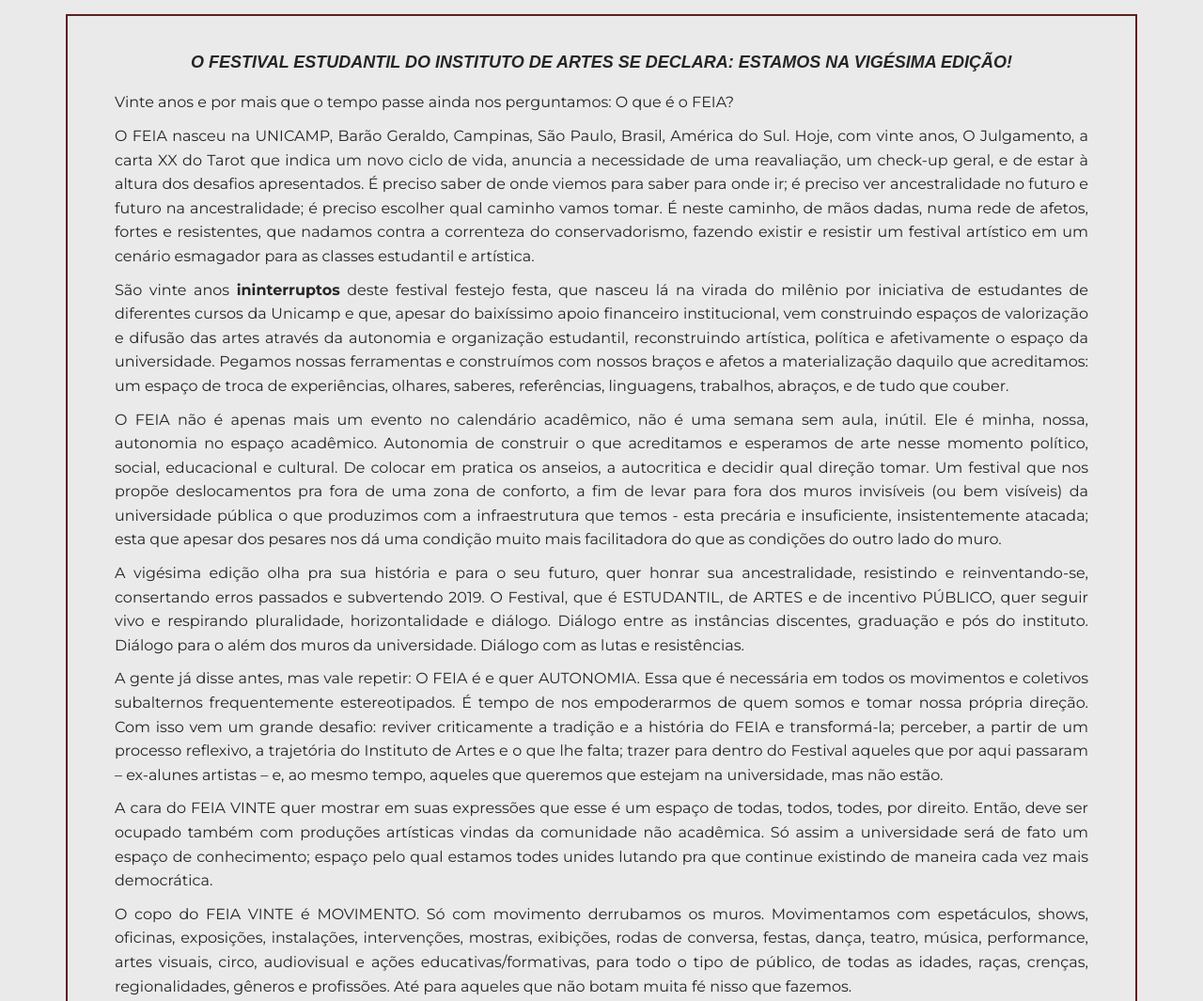
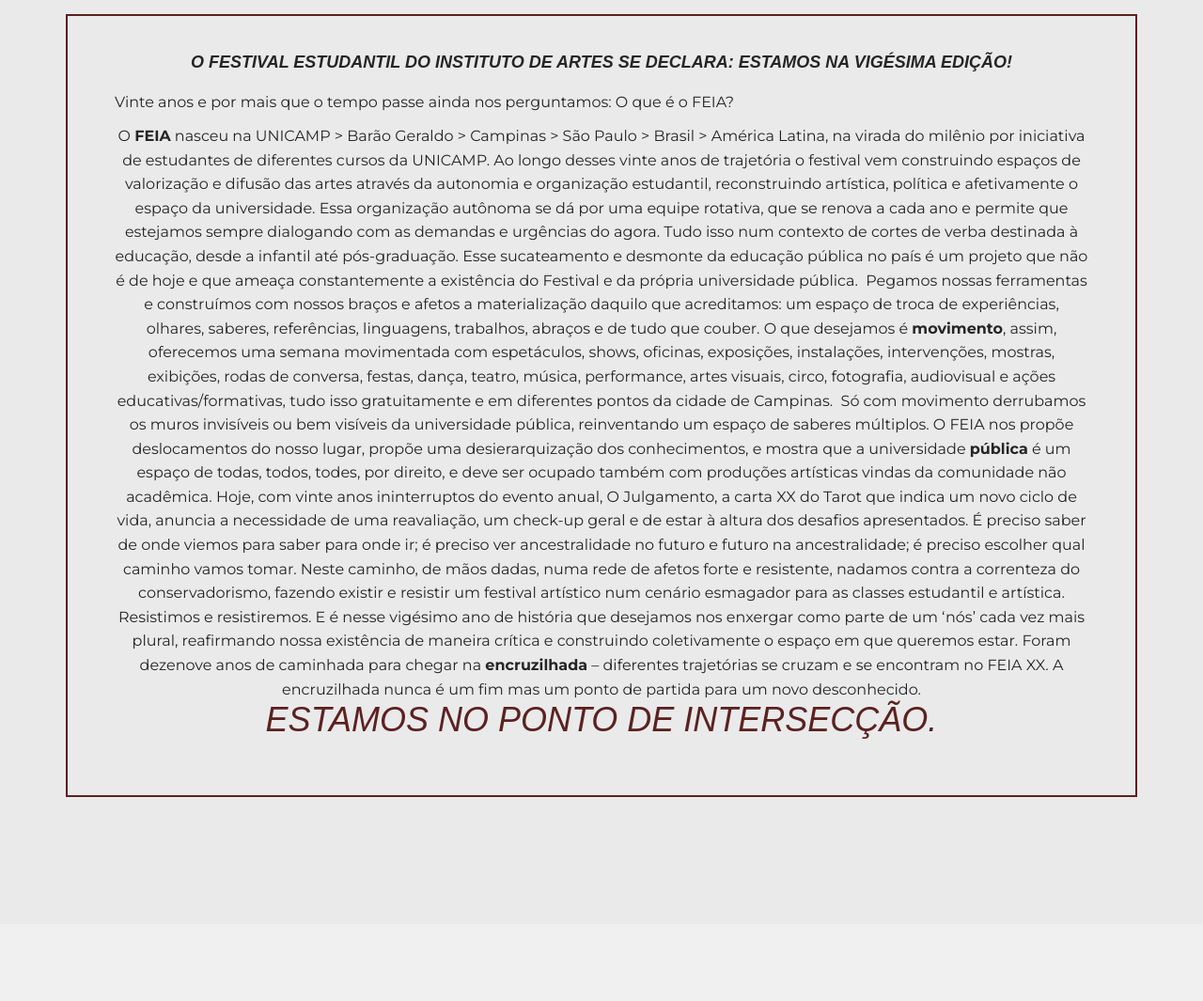
Before and after one commit to feiaunicamp/feiaxx, a plain HTML site: page index.html in a window 1280 px wide. Shown: the part 1020-2085 px from the top of the page at 94% size. Drawn offline with Linux system fonts and the light colour scheme; a web font is replaced by a local one.

Commit message:
Update index.html

```diff
--- a/index.html
+++ b/index.html
@@ -126,20 +126,23 @@
 
 <h4 style="font-style: italic; text-transform: uppercase;">O Festival Estudantil do Instituto de Artes se declara: estamos na VIGÉSIMA edição!</h4>
 <p align="justify"><span><span style="font-size: medium;">Vinte anos e por mais que o tempo passe ainda nos perguntamos: O que é o FEIA?</span></span></p>
-<p align="justify"><span><span style="font-size: medium;">O FEIA nasceu na UNICAMP, Barão Geraldo, Campinas, São Paulo, Brasil, América do Sul. Hoje, com vinte anos, O Julgamento, a carta XX do Tarot que indica um novo ciclo de vida, anuncia a necessidade de uma reavaliação, um check-up geral, e de estar à altura dos desafios apresentados. É preciso saber de onde viemos para saber para onde ir; é preciso ver ancestralidade no futuro e futuro na ancestralidade; é preciso escolher qual caminho vamos tomar. É neste caminho, de mãos dadas, numa rede de afetos, fortes e resistentes, que nadamos contra a correnteza do conservadorismo, fazendo existir e resistir um festival artístico em um cenário esmagador para as classes estudantil e artística.</span></span></p>
-<p align="justify"><span><span style="font-size: medium;"> São vinte anos </span></span><span><span style="font-size: medium;"><b>ininterruptos</b></span></span><span><span style="font-size: medium;"> deste festival festejo festa, que nasceu lá na virada do milênio por iniciativa de estudantes de diferentes cursos da Unicamp e que, apesar do baixíssimo apoio financeiro institucional, vem construindo espaços de valorização e difusão das artes através da autonomia e organização estudantil, reconstruindo artística, política e afetivamente o espaço da universidade. Pegamos nossas ferramentas e construímos com nossos braços e afetos a materialização daquilo que acreditamos: um espaço de troca de experiências, olhares, saberes, referências, linguagens, trabalhos, abraços, e de tudo que couber.</span></span></p>
-<p align="justify"><span><span style="font-size: medium;"> O FEIA não é apenas mais um evento no calendário acadêmico, não é uma semana sem aula, inútil. Ele é minha, nossa, autonomia no espaço acadêmico. Autonomia de construir o que acreditamos e esperamos de arte nesse momento político, social, educacional e cultural. De colocar em pratica os anseios, a autocritica e decidir qual direção tomar. Um festival que nos propõe deslocamentos pra fora de uma zona de conforto, a fim de levar para fora dos muros invisíveis (ou bem visíveis) da universidade pública o que produzimos com a infraestrutura que temos - esta precária e insuficiente, insistentemente atacada; esta que apesar dos pesares nos dá uma condição muito mais facilitadora do que as condições do outro lado do muro.</span></span></p>
-<p align="justify"><span><span style="font-size: medium;"> A vigésima edição olha pra sua história e para o seu futuro, quer honrar sua ancestralidade, resistindo e reinventando-se, consertando erros passados e subvertendo 2019. O Festival, que é ESTUDANTIL, de ARTES e de incentivo PÚBLICO, quer seguir vivo e respirando pluralidade, horizontalidade e diálogo. Diálogo entre as instâncias discentes, graduação e pós do instituto. Diálogo para o além dos muros da universidade. Diálogo com as lutas e resistências.</span></span></p>
-<p align="justify"><span><span style="font-size: medium;"> A gente já disse antes, mas vale repetir: O FEIA é e quer AUTONOMIA. Essa que é necessária em todos os movimentos e coletivos subalternos frequentemente estereotipados. É tempo de nos empoderarmos de quem somos e tomar nossa própria direção. </span></span><span><span><span style="font-size: medium;">Com isso vem um grande desafio: reviver criticamente a tradição e a história do FEIA e transformá-la; perceber, a partir de um processo reflexivo, a trajetória do Instituto de Artes e o que lhe falta; trazer para dentro do Festival aqueles que por aqui passaram – ex-alunes artistas – e, ao mesmo tempo, aqueles que queremos que estejam na universidade, mas não estão.</span></span></span></p>
-<p align="justify"><span><span style="font-size: medium;"> A cara do FEIA VINTE quer mostrar em suas expressões que esse é um espaço de todas, todos, todes, por direito. Então, deve ser ocupado também com produções artísticas vindas da comunidade não acadêmica. Só assim a universidade será de fato um espaço de conhecimento; espaço pelo qual estamos todes unides lutando pra que continue existindo de maneira cada vez mais democrática.</span></span></p>
-<p align="justify"><span><span style="font-size: medium;"> O copo do FEIA VINTE é MOVIMENTO. Só com movimento derrubamos os muros. Movimentamos com espetáculos, shows, oficinas, exposições, instalações, intervenções, mostras, exibições, rodas de conversa, festas, dança, teatro, música, performance, artes visuais, circo, audiovisual e ações educativas/formativas, para todo o tipo de público, de todas as idades, raças, crenças, regionalidades, gêneros e profissões. Até para aqueles que não botam muita fé nisso que fazemos.</span></span></p>
-<p align="justify"><a name="_GoBack"></a> <span><span style="font-size: medium;"> Essa amplitude de movimentos precisa, para se concretizar, de uma equipe tão ampla quanto sua programação. E a rotatividade da equipe de organização e produção do FEIA permite que estejamos sempre dialogando com as demandas e urgências do agora. Tudo isso num contexto de cortes de verba destinada à educação, desde a infantil até pós-graduação. Esse sucateamento e desmonte da educação pública no país é um projeto que não é de hoje e que ameaça constantemente a existência do Festival.</span></span></p>
-<p align="justify"><span><span style="font-size: medium;"> Resistimos e resistiremos. E é nesse vigésimo ano de história que desejamos nos enxergar como parte de um ‘nós’ cada vez mais plural, reafirmando nossa existência de maneira crítica e construindo coletivamente o espaço em que queremos estar. Foram dezenove anos de caminhada para chegar na encruzilhada – diferentes trajetórias se cruzam e se encontram no FEIA XX. Estamos no ponto de intersecção. </span></span></p>
+
+
+
+<span style="font-weight: 400;">O </span><b>FEIA</b><span style="font-weight: 400;"> nasceu na UNICAMP > Barão Geraldo > Campinas > São Paulo > Brasil > América Latina, na virada do milênio por iniciativa de estudantes de diferentes cursos da UNICAMP. Ao longo desses vinte anos de trajetória o festival vem construindo espaços de valorização e difusão das artes através da autonomia e organização estudantil, reconstruindo artística, política e afetivamente o espaço da universidade. Essa organização autônoma se dá por uma equipe rotativa, que se renova a cada ano e permite que estejamos sempre dialogando com as demandas e urgências do agora. Tudo isso num contexto de cortes de verba destinada à educação, desde a infantil até pós-graduação. Esse sucateamento e desmonte da educação pública no país é um projeto que não é de hoje e que ameaça constantemente a existência do Festival e da própria universidade pública. </span>
+
+<span style="font-weight: 400;">Pegamos nossas ferramentas e construímos com nossos braços e afetos a materialização daquilo que acreditamos: um espaço de troca de experiências, olhares, saberes, referências, linguagens, trabalhos, abraços e de tudo que couber. O que desejamos é </span><b>movimento</b><span style="font-weight: 400;">, assim, oferecemos uma semana movimentada com espetáculos, shows, oficinas, exposições, instalações, intervenções, mostras, exibições, rodas de conversa, festas, dança, teatro, música, performance, artes visuais, circo, fotografia, audiovisual e ações educativas/formativas, tudo isso gratuitamente e em diferentes pontos da cidade de Campinas. </span>
+
+<span style="font-weight: 400;">Só com movimento derrubamos os muros invisíveis ou bem visíveis da universidade pública, reinventando um espaço de saberes múltiplos. O FEIA nos propõe deslocamentos do nosso lugar, propõe uma desierarquização dos conhecimentos, e mostra que a universidade </span><b>pública</b><span style="font-weight: 400;"> é um espaço de todas, todos, todes, por direito, e deve ser ocupado também com produções artísticas vindas da comunidade não acadêmica.</span>
+
+<span style="font-weight: 400;">Hoje, com vinte anos ininterruptos do evento anual, O Julgamento, a carta XX do Tarot que indica um novo ciclo de vida, anuncia a necessidade de uma reavaliação, um check-up geral e de estar à altura dos desafios apresentados. É preciso saber de onde viemos para saber para onde ir; é preciso ver ancestralidade no futuro e futuro na ancestralidade; é preciso escolher qual caminho vamos tomar. </span><span style="font-weight: 400;">Neste caminho, de mãos dadas, numa rede de afetos forte e resistente, nadamos contra a correnteza do conservadorismo, fazendo existir e resistir um festival artístico num cenário esmagador para as classes estudantil e artística.</span>
+
+<span style="font-weight: 400;">Resistimos e resistiremos. E é nesse vigésimo ano de história que desejamos nos enxergar como parte de um ‘nós’ cada vez mais plural, reafirmando nossa existência de maneira crítica e construindo coletivamente o espaço em que queremos estar. Foram dezenove anos de caminhada para chegar na </span><b>encruzilhada</b><span style="font-weight: 400;"> – diferentes trajetórias se cruzam e se encontram no FEIA XX. </span><span style="font-weight: 400;">A encruzilhada nunca é um fim mas um ponto de partida para um novo desconhecido.</span>
+<h4><i><span style="font-weight: 400;">ESTAMOS NO PONTO DE INTERSECÇÃO.</span></i></h4>
 
 					</div>
 				</div>
 				<!-- /about -->
-
 
 			</div>
 			<!-- /Row -->
```
